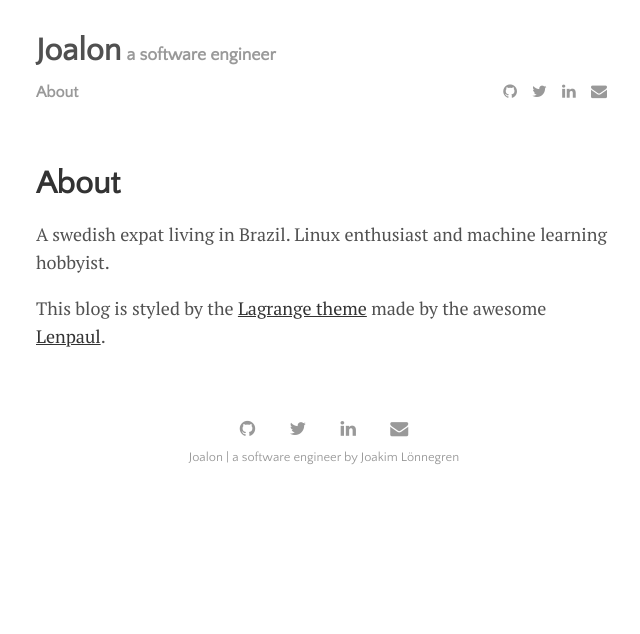
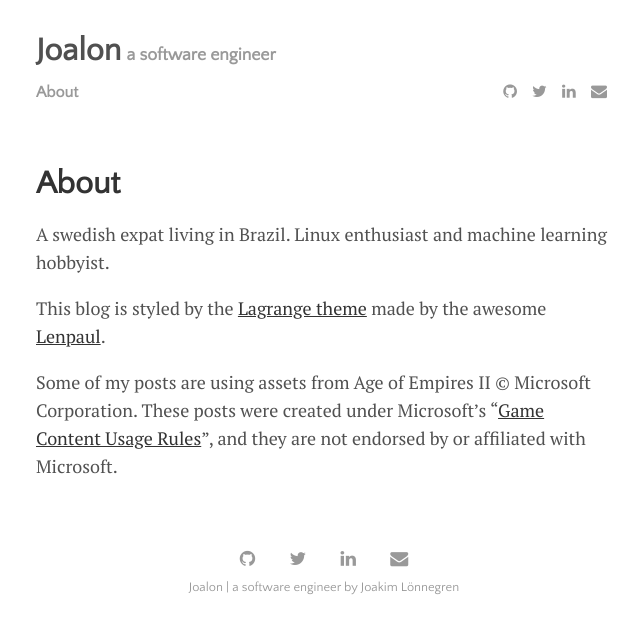
Before and after one commit to joalon/joalon.se, a Jekyll site: the page built from menu/about.md, in a window 1280 px wide. Shown: the top 634 px of the page, without its empty margins (316-956 px from the left). Built offline with Jekyll 4.4.1, drawn with Linux system fonts in a browser that asks for light colours; nearby versions of some CDN libraries.

Commit message:
Adds Microsofts game content usage terms to about page

```diff
--- a/menu/about.md
+++ b/menu/about.md
@@ -5,3 +5,5 @@ title: About
 A swedish expat living in Brazil. Linux enthusiast and machine learning hobbyist.
 
 This blog is styled by the [Lagrange theme](https://lenpaul.github.io/Lagrange/) made by the awesome [Lenpaul](https://www.lenpaul.com/).
+
+Some of my posts are using assets from Age of Empires II © Microsoft Corporation. These posts were created under Microsoft's "[Game Content Usage Rules](https://www.xbox.com/en-us/developers/rules)", and they are not endorsed by or affiliated with Microsoft.
```
